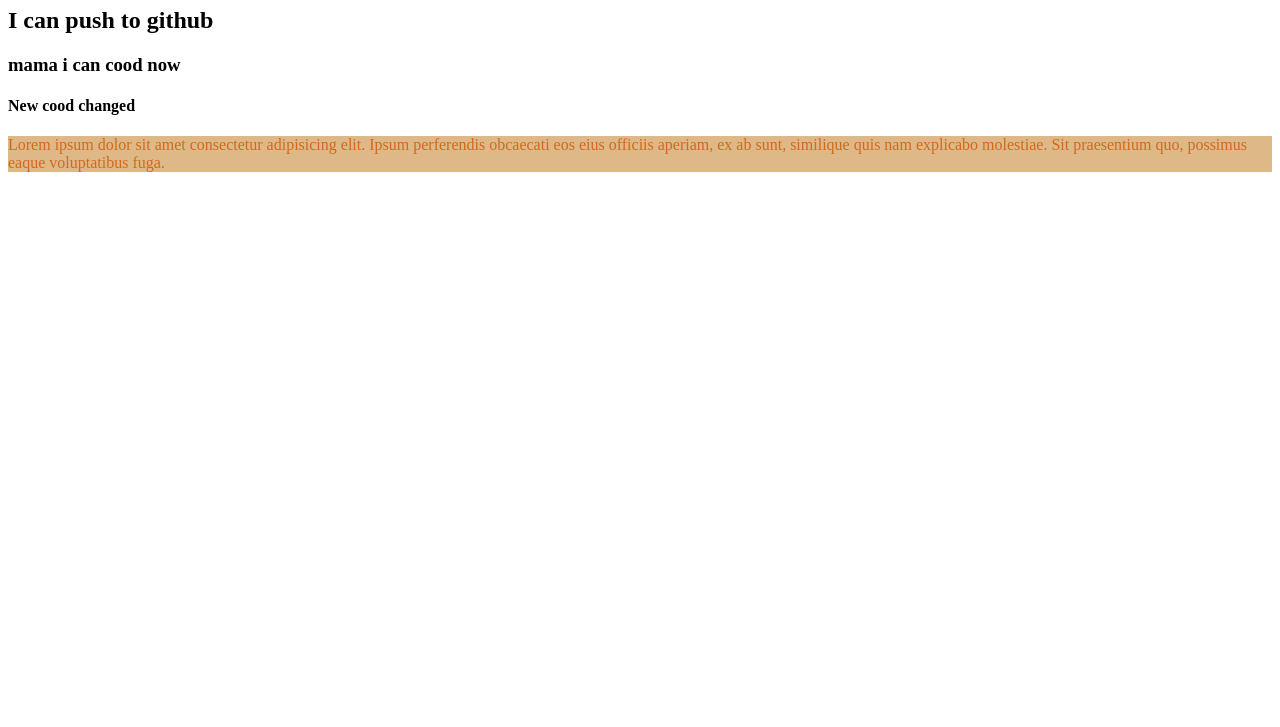
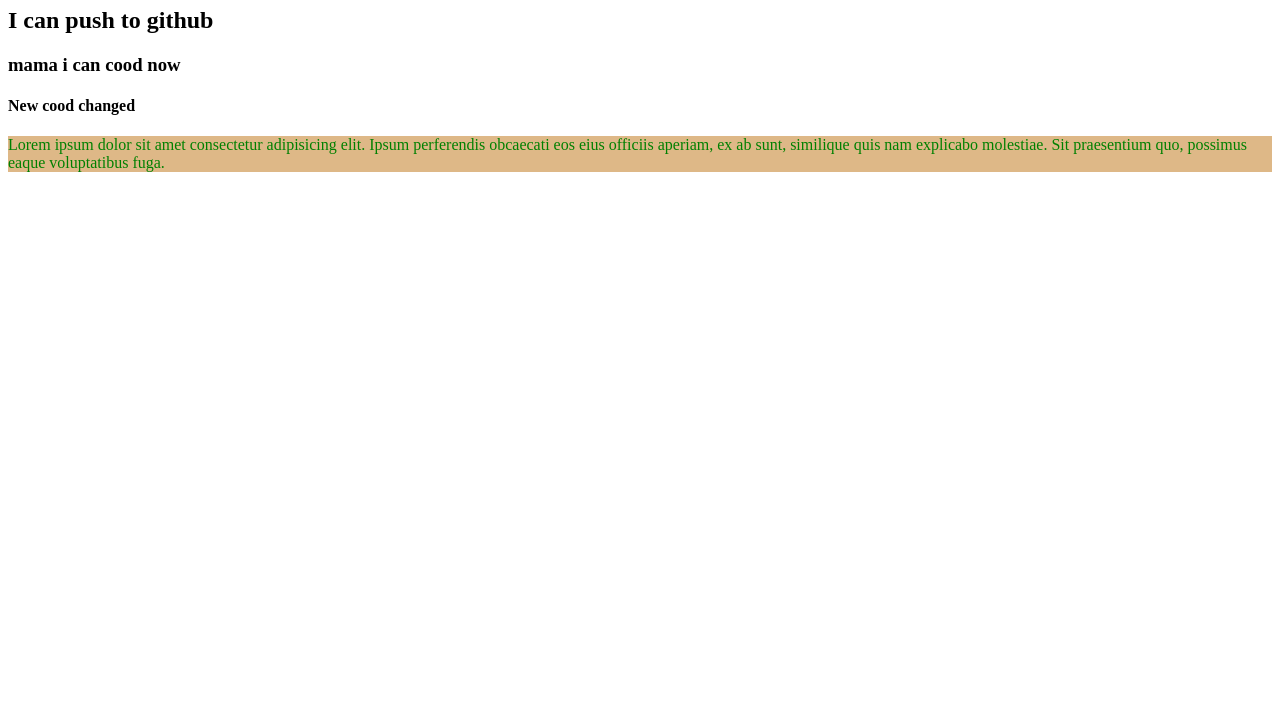
Before and after one commit to ab-rahim-bin-rakib/my-second-repo, a plain HTML site: page index.html in a window 1280 px wide. Shown: the part 73-800 px from the top of the page. Drawn offline with Linux system fonts and the light colour scheme.

Commit message:
styles changed

```diff
--- a/style.css
+++ b/style.css
@@ -1,4 +1,4 @@
 p{
     background-color: burlywood;
-    color: chocolate;
+    color: green;
 }
```
